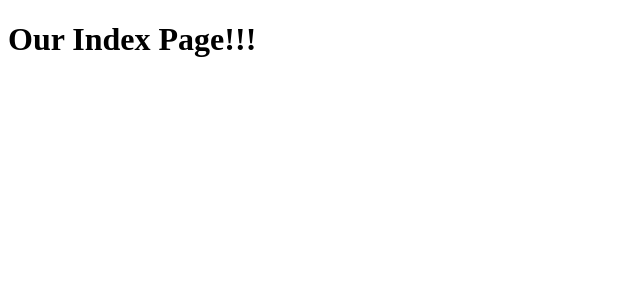
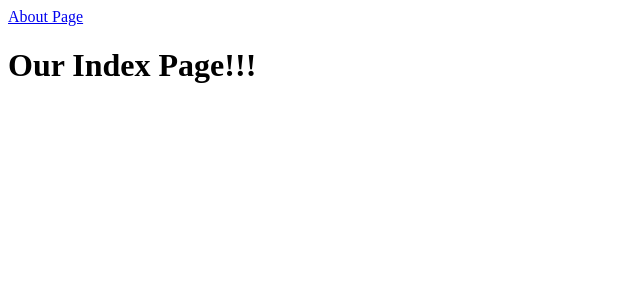
Before and after one commit to lowtrey/first-next-app, a Next.js app: page / in a window 1280 px wide. Shown: the top 300 px of the page, without its empty margins (0-640 px from the left). Built offline with nearby package versions, Linux system fonts and the light colour scheme.

Commit message:
Test Link functionality

```diff
--- a/pages/index.js
+++ b/pages/index.js
@@ -1,5 +1,10 @@
+import Link from 'next/link';
+
 const Index = () => (
   <div>
+    <Link href='/about'>
+      <a>About Page</a>
+    </Link>
     <h1>Our Index Page!!!</h1>
   </div>
 );
```
